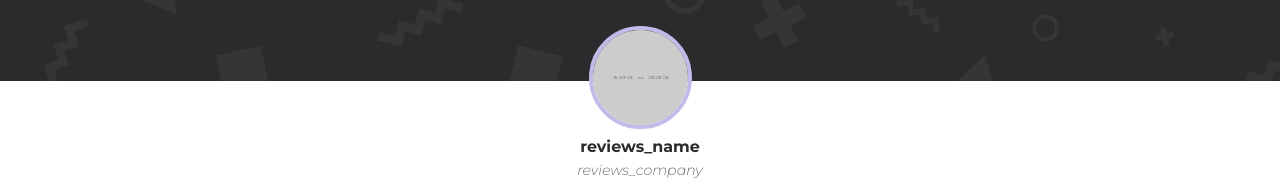
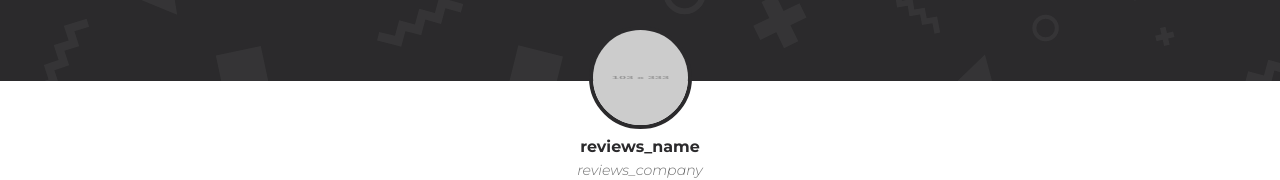
Before and after one commit to wwwAJua/Designer-Portfolio, a plain HTML site: page index.html in a window 1280 px wide. Shown: the part 2977-3157 px from the top of the page. Drawn offline with Linux system fonts and the light colour scheme; placeholder pictures from the web are drawn by us.

Commit message:
border fix

```diff
--- a/css/blocks/reviews.less
+++ b/css/blocks/reviews.less
@@ -33,7 +33,7 @@
 	width: 103px;
 	height: 103px;
 	border-radius: 50%;
-	border: 4px solid #c0bcea;
+	border: 4px solid;
 	margin: 0 auto 0.3rem;
 }
 
```
Also changed, not shown: css/style.css.
